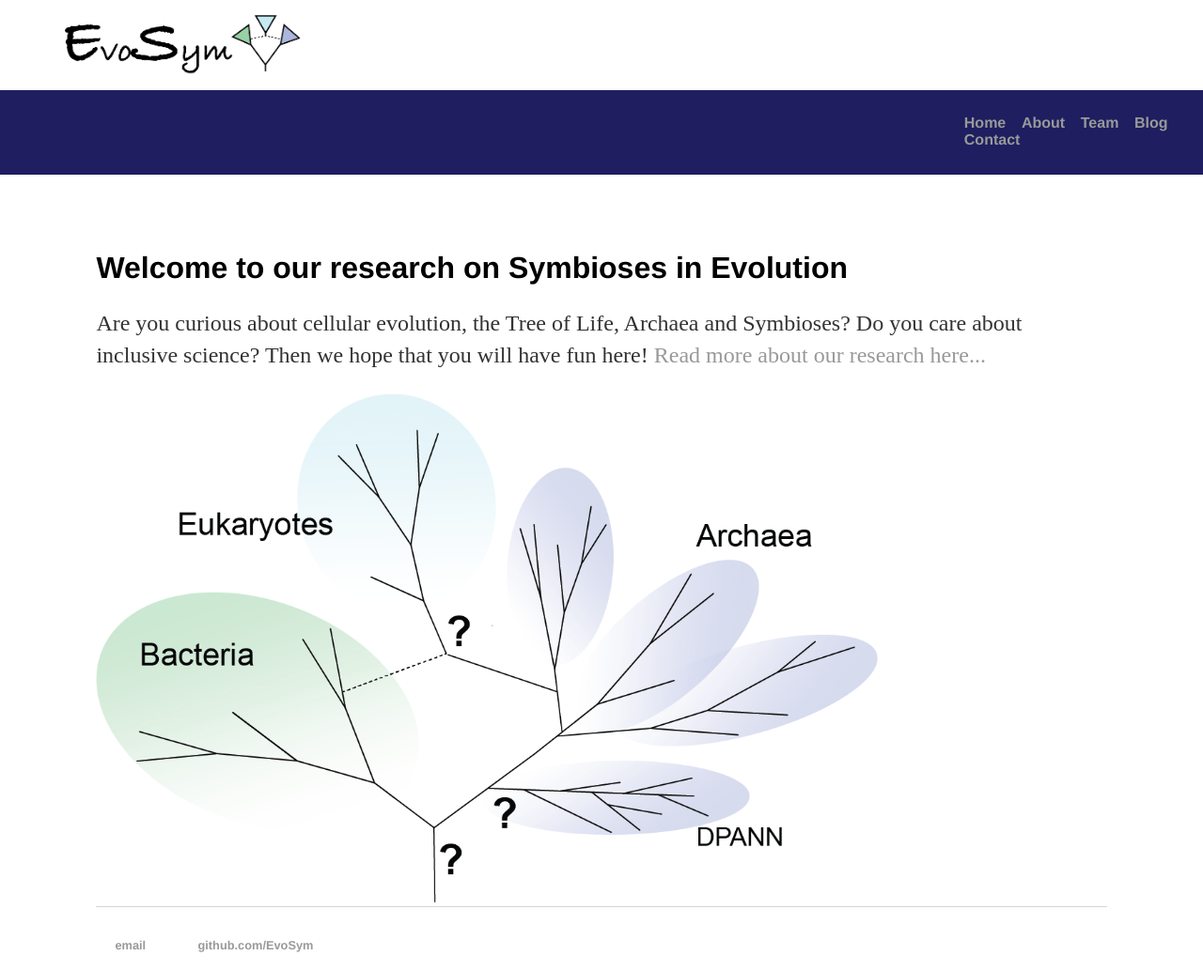
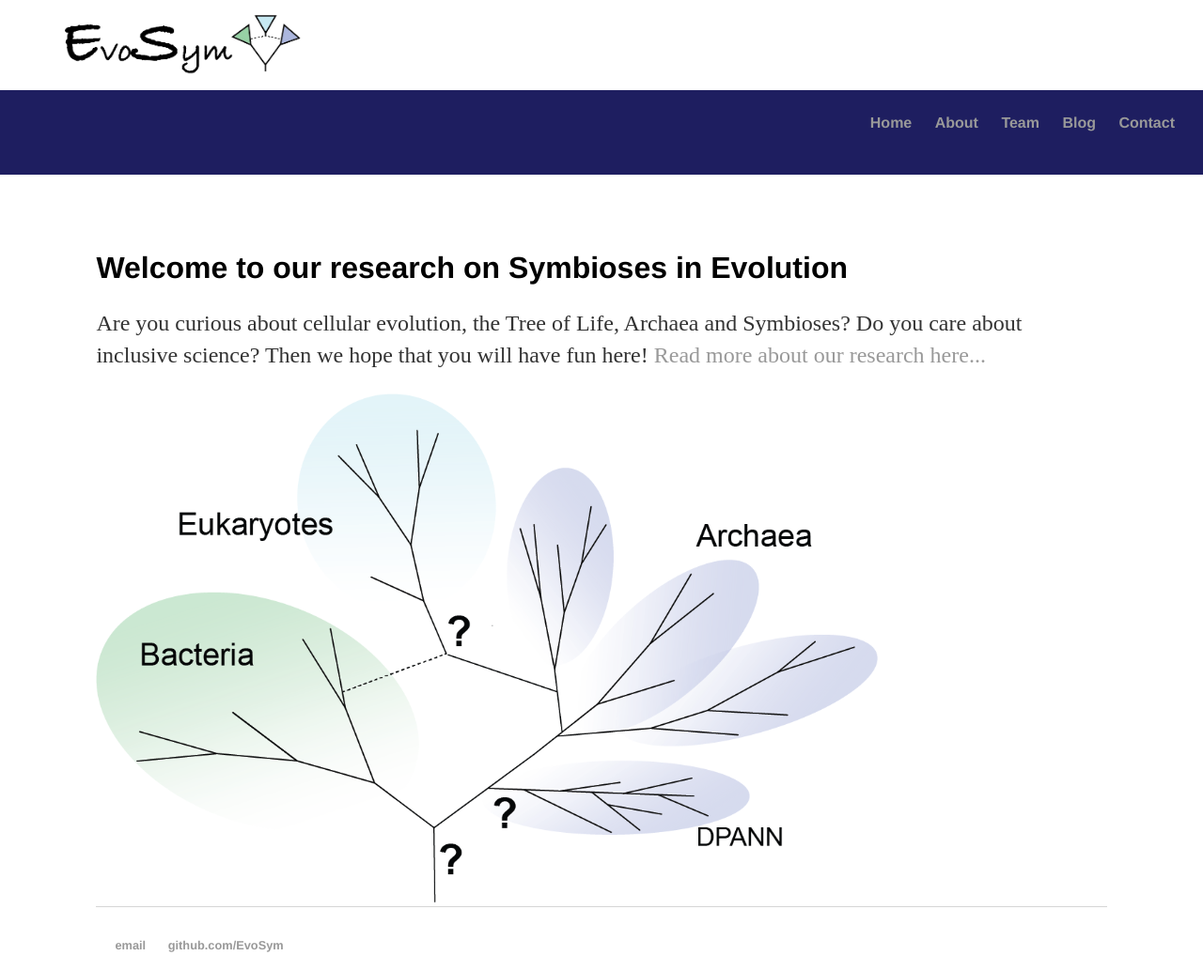
Before and after one commit to EvoSym/EvoSym.github.io, a Jekyll site: the page built from index.html, in a window 1280 px wide. Shown: the whole page at 94% size. Built offline with Jekyll 4.4.1, drawn with Linux system fonts in a browser that asks for light colours.

Commit message:
Update main.css

```diff
--- a/css/main.css
+++ b/css/main.css
@@ -29,7 +29,7 @@ footer ul {
 }
 nav ul li, footer ul li {
     display: inline;
-    margin-right: 5%;
+    margin-right: 20px;
 }
 a {
     text-decoration: none;
```
